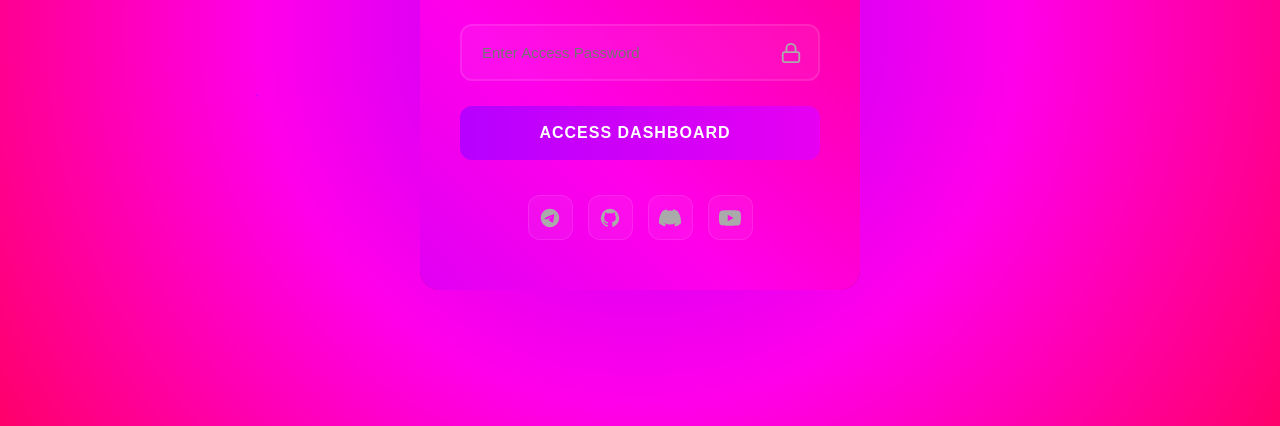
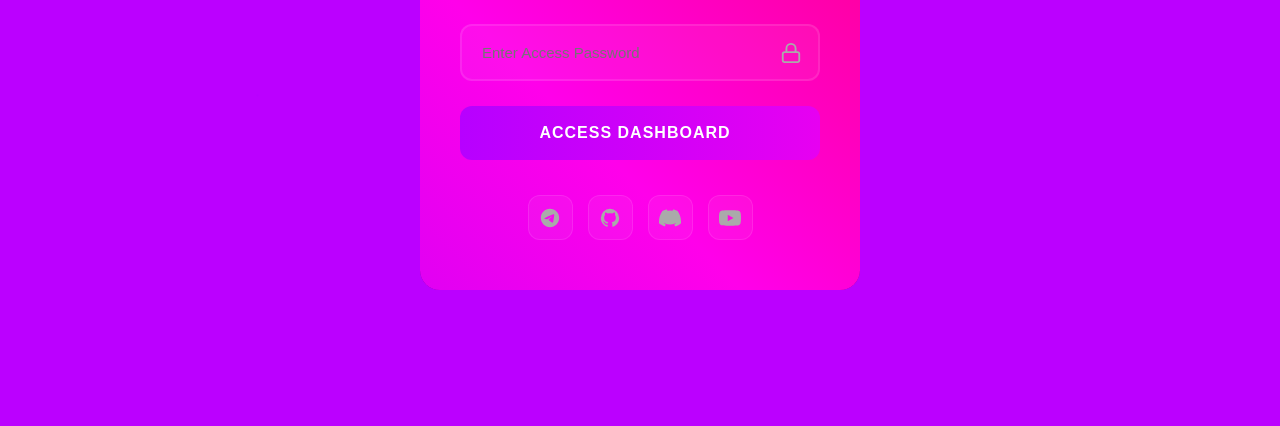
Before and after one commit to CCODEX123s/ee, a plain HTML site: page index.html in a window 1280 px wide. Shown: the part 374-800 px from the top of the page. Drawn offline with Linux system fonts and the light colour scheme; no server answers.

Commit message:
Update style.css

```diff
--- a/style.css
+++ b/style.css
@@ -134,7 +134,7 @@ body {
     align-items: center;
     justify-content: center;
     min-height: 100vh;
-    background: radial-gradient(circle at center, var(--rgb-purple) 0%, var(--rgb-pink) 50%, var(--rgb-magenta) 100%);
+    background: rgb(187, 0, 255);
     position: relative;
 }
 
```
